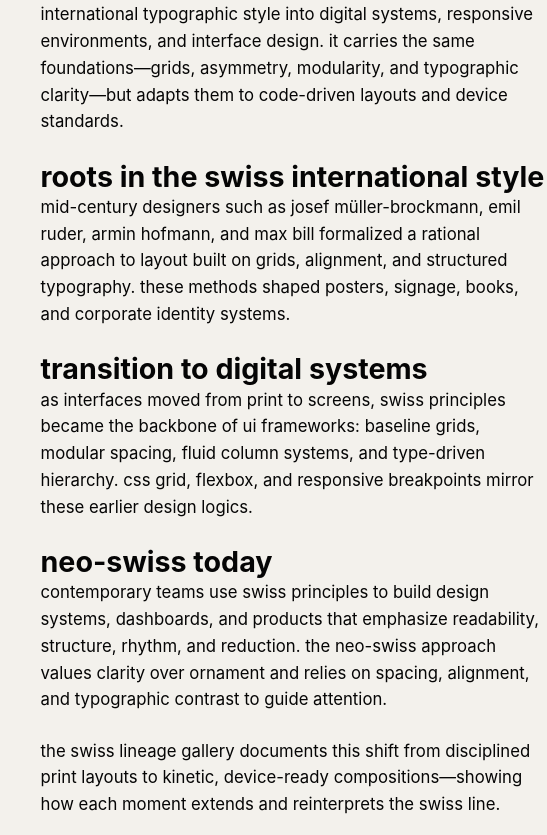
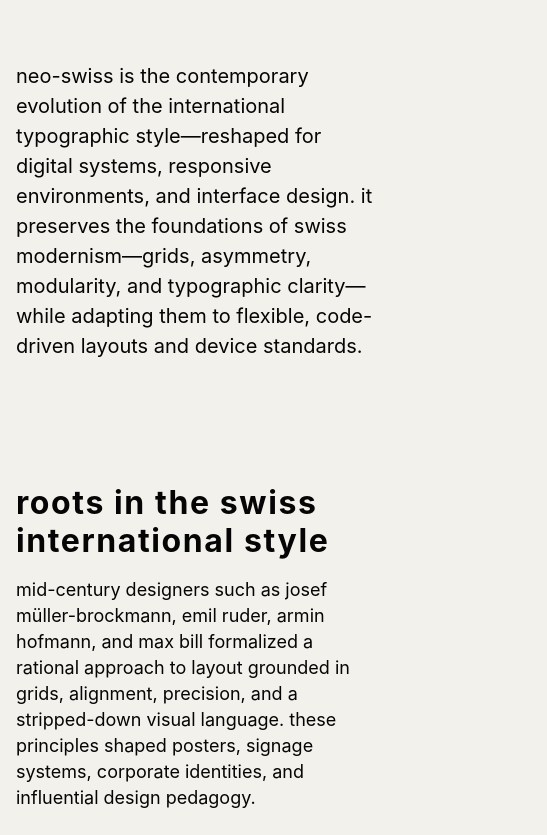
Before and after one commit to mcbridgeee/neo-swiss, an Eleventy site: page src/style.njk in a window 390 px wide. Shown: the part 326-1161 px from the top of the page, 547 px wide, since content can reach past the window. Built offline with nearby package versions, Linux system fonts and the light colour scheme; Eleventy itself is replaced by a stand-in of ours; files that its build step writes are made by us from their sources.

Commit message:
fix: apply accent color to about page headline and restore proper mobile layout across all pages

```diff
--- a/src/css/main.css
+++ b/src/css/main.css
@@ -908,51 +908,7 @@ main {
   transform: translateY(4px);
 }
 
-.page-grid {
-  display: grid;
-  grid-template-columns: 1fr minmax(48ch, 70ch) 1fr;
-  padding-top: var(--space-10);
-  padding-bottom: var(--space-10);
-}
-
-.page-grid > * {
-  grid-column: 2;
-}
-/* add generous neo-swiss spacing to the about page */
-.about.page-grid {
-  padding-top: var(--space-14); /* big, clean breathing room */
-}
-
-/* give the headline even more separation from the intro */
-.about-title {
-  margin-bottom: var(--space-10);
-}
-/* FORCE spacing for the about page */
-section.about.page-grid {
-  padding-top: 8rem !important;
-  padding-bottom: 6rem !important;
-}
-
-.about-title {
-  margin-top: 2rem !important;
-  margin-bottom: 3rem !important;
-}
-/* mobile-first spacing */
-@media (max-width: 768px) {
-  section.about.page-grid {
-    padding-top: 5rem !important;
-    padding-bottom: 4rem !important;
-  }
-
-  .about-title {
-    margin-top: 1rem !important;
-    margin-bottom: 2rem !important;
-  }
-}
-/* ----------------------------- */
-/* NEO-SWISS ABOUT PAGE SPACING  */
-/* ----------------------------- */
-
+/* ABOUT PAGE — desktop spacing */
 .about.page-grid {
   padding-top: 8rem;
   padding-bottom: 6rem;
@@ -963,7 +919,7 @@ section.about.page-grid {
   margin-bottom: 3rem;
 }
 
-/* mobile-first spacing adjustments */
+/* ABOUT PAGE — mobile spacing */
 @media (max-width: 768px) {
   .about.page-grid {
     padding-top: 5rem;
@@ -975,3 +931,141 @@ section.about.page-grid {
     margin-bottom: 2rem;
   }
 }
+/* ABOUT PAGE ONLY — neo-swiss grid */
+.about.page-grid {
+  display: grid;
+  grid-template-columns: 1fr minmax(48ch, 70ch) 1fr;
+  padding-top: 8rem;
+  padding-bottom: 6rem;
+}
+
+.about.page-grid > * {
+  grid-column: 2;
+}
+
+/* mobile version */
+@media (max-width: 768px) {
+  .about.page-grid {
+    grid-template-columns: 1fr;
+    padding-top: 5rem;
+    padding-bottom: 4rem;
+  }
+
+  .about.page-grid > * {
+    grid-column: 1;
+  }
+}
+/* -------------------------------------------------- */
+/* NEO-SWISS TYPE SCALE — GLOBAL TYPOGRAPHIC UPGRADE  */
+/* -------------------------------------------------- */
+
+/* Base body size — modern Swiss prefers slightly larger text */
+body {
+  font-size: 20px;
+  line-height: 1.45;
+}
+
+/* Section labels like "TIMELINE" */
+h2,
+.section-label {
+  font-size: 22px;
+  letter-spacing: 0.05em;
+}
+
+/* Major page titles ("WHAT IS NEO-SWISS?", "DESIGNERS", etc.) */
+h1 {
+  font-size: clamp(64px, 10vw, 88px);
+  line-height: 1.05;
+  font-weight: 700;
+}
+
+/* Timeline year */
+.timeline-year {
+  font-size: 30px;
+  font-weight: 600;
+}
+
+/* Timeline description text */
+.timeline-caption {
+  font-size: 20px;
+  line-height: 1.45;
+}
+
+/* Extra spacing between timeline items */
+.timeline-item {
+  margin-bottom: 4rem;
+}
+
+/* Mobile adjustments */
+@media (max-width: 768px) {
+  body {
+    font-size: 18px;
+    line-height: 1.45;
+  }
+
+  h1 {
+    font-size: clamp(44px, 12vw, 72px);
+  }
+
+  .timeline-year {
+    font-size: 26px;
+  }
+
+  .timeline-item {
+    margin-bottom: 3rem;
+  }
+}
+/* -------------------------------------------------- */
+/* NEO-SWISS ABOUT PAGE: TYPOGRAPHY + SPACING TUNING  */
+/* -------------------------------------------------- */
+
+/* larger intro for proper Swiss hierarchy */
+.about-intro {
+  font-size: 22px;
+  line-height: 1.5;
+  max-width: 70ch;
+  margin-top: 2rem;      /* tighten spacing */
+  margin-bottom: 4rem;   /* clean rhythm */
+}
+
+/* adjust headline spacing for strong Swiss presence */
+.about-title {
+  margin-top: 3rem;
+  margin-bottom: 2.5rem;
+  line-height: 0.95; /* tighter, museum-style headline */
+}
+
+/* highlight the word NEO in brand accent color */
+.about-title .accent-neo {
+  color: #ff004f;  /* your dot color */
+}
+
+/* ensure consistent vertical rhythm for all subsequent sections */
+.about-section {
+  margin-top: 4rem;
+  margin-bottom: 3rem;
+}
+
+.about-section h2 {
+  margin-bottom: 1rem;
+  font-size: 32px;
+  line-height: 1.2;
+}
+
+/* mobile refinements */
+@media (max-width: 768px) {
+  .about-intro {
+    font-size: 20px;
+    margin-top: 1.5rem;
+    margin-bottom: 3rem;
+  }
+
+  .about-title {
+    margin-top: 2rem;
+    margin-bottom: 2rem;
+  }
+
+  .about-section {
+    margin-top: 3rem;
+  }
+}
--- a/src/style.njk
+++ b/src/style.njk
@@ -2,51 +2,60 @@
 layout: page.njk
 title: Style Explanation
 ---
+
 <section class="about page-grid">
-  <h1 class="about-title">what is neo-swiss?</h1>
 
+  <!-- HERO HEADLINE -->
+  <h1 class="about-title">
+  what is <span class="accent-neo">neo</span>-swiss?
+</h1>
+
+  <!-- INTRO -->
   <p class="about-intro">
-    neo-swiss describes the continued evolution of the international
-    typographic style into digital systems, responsive environments,
-    and interface design. it carries the same foundations—grids,
-    asymmetry, modularity, and typographic clarity—but adapts them
-    to code-driven layouts and device standards.
+    neo-swiss is the contemporary evolution of the international typographic
+    style—reshaped for digital systems, responsive environments, and interface
+    design. it preserves the foundations of swiss modernism—grids, asymmetry,
+    modularity, and typographic clarity—while adapting them to flexible,
+    code-driven layouts and device standards.
   </p>
 
+  <!-- ROOTS SECTION -->
   <div class="about-section">
     <h2 class="about-subtitle">roots in the swiss international style</h2>
     <p>
       mid-century designers such as josef müller-brockmann, emil ruder,
       armin hofmann, and max bill formalized a rational approach to layout
-      built on grids, alignment, and structured typography. these methods
-      shaped posters, signage, books, and corporate identity systems.
+      grounded in grids, alignment, precision, and a stripped-down visual
+      language. these principles shaped posters, signage systems, corporate
+      identities, and influential design pedagogy.
     </p>
   </div>
 
+  <!-- DIGITAL TRANSITION SECTION -->
   <div class="about-section">
     <h2 class="about-subtitle">transition to digital systems</h2>
     <p>
-      as interfaces moved from print to screens, swiss principles became the
-      backbone of ui frameworks: baseline grids, modular spacing, fluid
-      column systems, and type-driven hierarchy. css grid, flexbox, and
-      responsive breakpoints mirror these earlier design logics.
+      as design shifted from print to screens, swiss methods became the backbone
+      of ui frameworks: baseline grids, modular spacing, fluid columns, and
+      clear typographic hierarchy. css grid, flexbox, responsive breakpoints,
+      and design tokens echo these earlier structures.
     </p>
   </div>
 
+  <!-- TODAY SECTION -->
   <div class="about-section">
     <h2 class="about-subtitle">neo-swiss today</h2>
     <p>
-      contemporary teams use swiss principles to build design systems,
-      dashboards, and products that emphasize readability, structure,
-      rhythm, and reduction. the neo-swiss approach values clarity over
-      ornament and relies on spacing, alignment, and typographic contrast
-      to guide attention.
+      contemporary teams apply swiss logic to design systems, dashboards, and
+      digital products that prioritize readability, structure, rhythm, and
+      reduction. the neo-swiss approach values clarity over ornament and uses
+      spacing, alignment, and contrast to guide attention.
+    </p>
+    <p>
+      the swiss lineage gallery traces this movement from disciplined print grids
+      to kinetic, device-ready compositions—showing how each moment extends and
+      reinterprets the swiss line.
     </p>
   </div>
 
-  <p class="about-ending">
-    the swiss lineage gallery documents this shift from disciplined print
-    layouts to kinetic, device-ready compositions—showing how each moment
-    extends and reinterprets the swiss line.
-  </p>
 </section>
```
